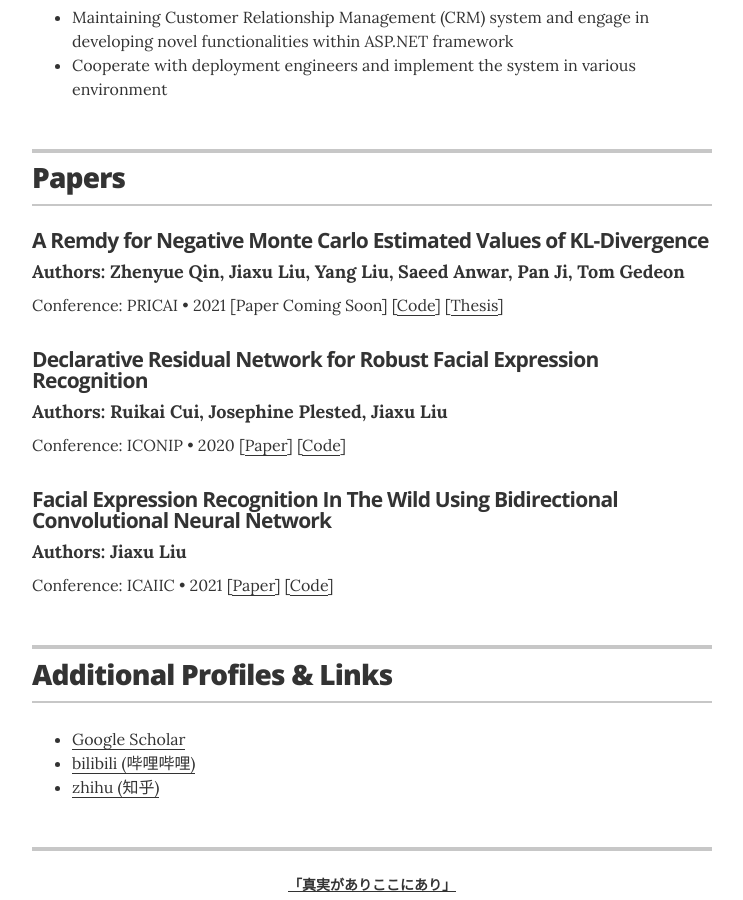
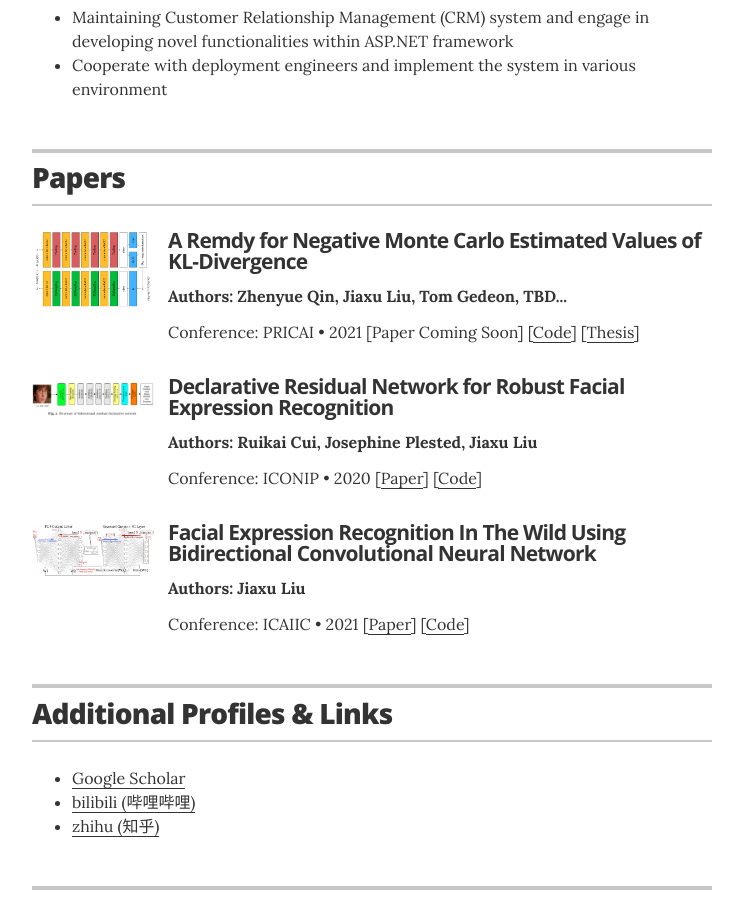
Before and after one commit to ljxw88/ljxw88.github.io, a Jekyll site: the page built from index.html, in a window 1280 px wide and 900 px high, scrolled down 2213 px. Shown: the whole window, without its empty margins (268-1011 px from the left). Built offline with Jekyll 4.4.1, drawn with Linux system fonts in a browser that asks for light colours; comment, search, counter and statistics services are not loaded.

Commit message:
paper img

```diff
--- a/_data/papers.yml
+++ b/_data/papers.yml
@@ -3,11 +3,12 @@
 
 # jazznotes.io
 - project: A Remdy for Negative Monte Carlo Estimated Values of KL-Divergence
-  role: Zhenyue Qin, Jiaxu Liu, Yang Liu, Saeed Anwar, Pan Ji, Tom Gedeon
+  role: Zhenyue Qin, Jiaxu Liu, Tom Gedeon, TBD...
   conf: PRICAI
   duration: 2021
   code: "https://github.com/ljxw88/pvae-tangent-estimator"
   thesis: "https://jiaxu.page/pdfs/Dissertation.pdf"
+  img: images/tkl-divergence.png
   # url: "#"
   #description: Jazz Notes is an open source node/ember app that helps you keep track of your music compositions and new ideas.
 
@@ -18,6 +19,7 @@
   duration: 2020
   url: "https://link.springer.com/content/pdf/10.1007%2F978-3-030-63820-7_39.pdf"
   code: "https://github.com/CuiRuikai/Bidirectional-Residual-Declarative-Network"
+  img: images/ddn-network-facial.png
   #description: SCOG is a local monthly meetup in Springfield where we share opportunities to volunteer in the community and organize support for families and neighborhoods in need of assistance that the community can provide.
 
 - project: Facial Expression Recognition In The Wild Using Bidirectional Convolutional Neural Network
@@ -26,4 +28,5 @@
   duration: 2021
   url: "https://ieeexplore.ieee.org/stamp/stamp.jsp?arnumber=9415198"
   code: "https://github.com/ljxw88/Facial-Emotion-Classification-Based-on-CNN-with-Bidirectionality"
+  img: images/bdnn.png
   #description: SCOG is a local monthly meetup in Springfield where we share opportunities to volunteer in the community and organize support for families and neighborhoods in need of assistance that the community can provide.
--- a/_layouts/resume.html
+++ b/_layouts/resume.html
@@ -214,14 +214,21 @@
         </header>
 
         {% for papers in site.data.papers %}
-        <div class="resume-item" itemscope itemtype="http://schema.org/CreativeWork">
+        <div style="float: left; width: 20%">
+          {% if papers.img %}
+            <img style="max-width:90%" src="{{ papers.img }}">
+          {% else %}
+            <img style="max-width:90%" src="images/no-img.png">
+          {% endif %}
+        </div>
+        <div class="resume-item" itemscope itemtype="http://schema.org/CreativeWork" style="margin-left:20%">
           <meta itemprop="creator" content="{{ site.resume_name }}" itemtype="http://schema.org/Person" />
-          <h3 class="resume-item-title" itemprop="name" style="font-size:21px">
+          <h4 class="resume-item-title" itemprop="name" style="font-size:21px">
               {{ papers.project }}
               <!-- {% if papers.url %}<a href="{{ papers.url }}" itemprop="url">{{ papers.project }}</a>{% else %}{{ papers.project }}{% endif %} -->
 
-          </h3>
-          <h4 class="resume-item-details" itemprop="description">Authors: {{ papers.role }} </h4>
+          </h4>
+          <h4 class="resume-item-copy" itemprop="description">Authors: {{ papers.role }} </h4>
           <p class="resume-item-copy">Conference: {{ papers.conf }}  &bull; {{ papers.duration }}
               {% if papers.url %}[<a href="{{ papers.url }}" itemprop="url">Paper</a>]{% else %}[Paper Coming Soon]{% endif %}
 
```
Also changed, not shown: images/bdnn.png (added), images/ddn-network-facial.png (added), images/no-img.png (added), images/tkl-divergence.png (added).
